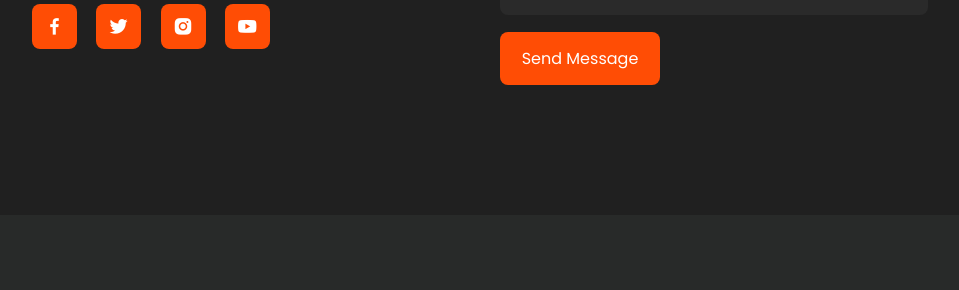
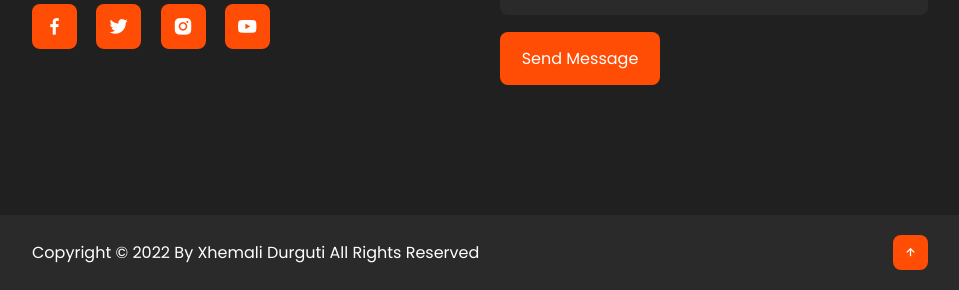
Before and after one commit to XhemaliDurguti/PersonalWeb, a PHP site: page / in a window 1280 px wide. Shown: the part 5033-5323 px from the top of the page, without its empty margins (160-1119 px from the left). Before the commit the page ends 5118 px from the top, so only its background shows below. Run offline with PHP 8.4, Linux system fonts and the light colour scheme.

Commit message:
Create Design Copyright section and styling

```diff
--- a/assets/css/style.css
+++ b/assets/css/style.css
@@ -488,3 +488,29 @@ form textarea {
     transform: scale(1.1);
     cursor: pointer;
 }
+
+
+/* end Section Copyright */
+
+.end {
+    padding: 20px 15%;
+    display: flex;
+    flex-wrap: wrap;
+    align-items: center;
+    justify-content: space-between;
+    gap: 2rem;
+    background: var(--bg-color);
+}
+
+.last-text p {
+    color: var(--second-color);
+    font-size: 14px;
+}
+
+.top i {
+    padding: 10px;
+    border-radius: 8px;
+    font-size: 15px;
+    color: var(--text-color);
+    background: var(--main-color);
+}
--- a/index.php
+++ b/index.php
@@ -175,6 +175,15 @@
             </form>
         </div>
     </section>
+    <!-- end Section design -->
+    <section class="end">
+        <div class="last-test">
+            <p>Copyright &copy; 2022 By Xhemali Durguti All Rights Reserved</p>
+        </div>
+        <div class="top">
+            <a href="#home"><i class="bx bx-up-arrow-alt"></i></a>
+        </div>
+    </section>
     <!-- custom js link-->
     <script type="text/javascript" src="./assets/js/script.js"></script>
 </body>
```
